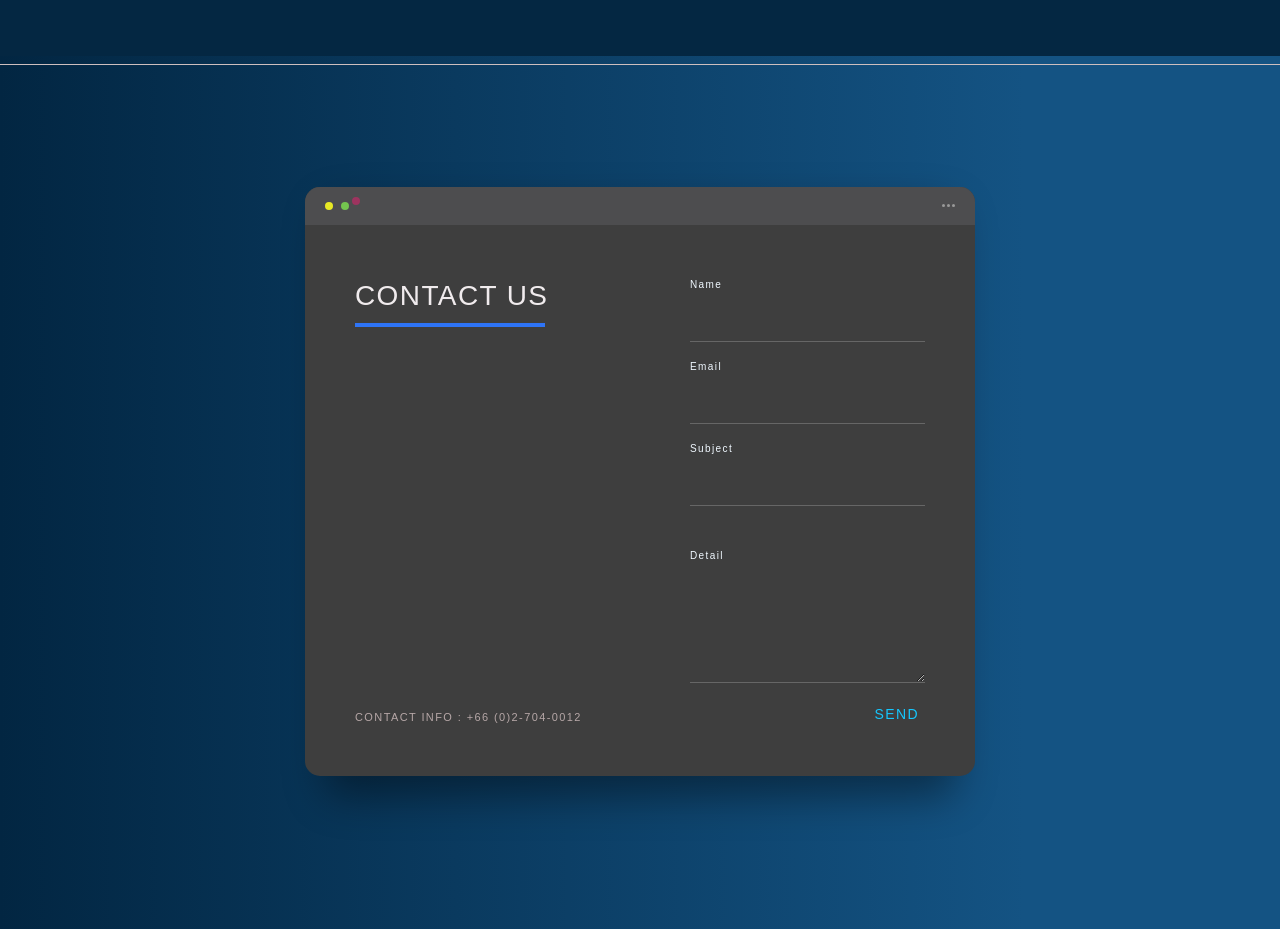
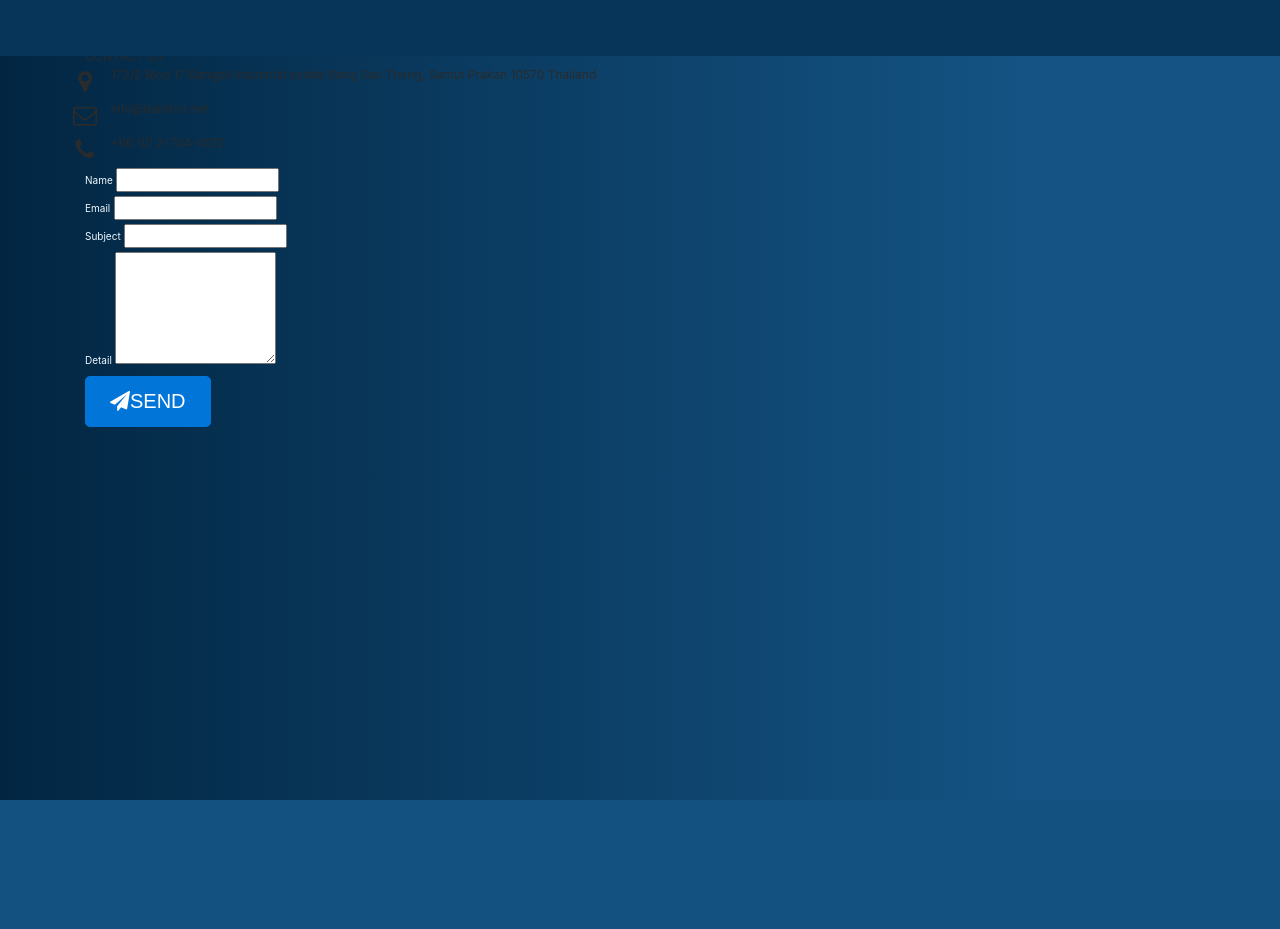
Before and after one commit to chonlatee11/dairiki-web-project, a Django app: page /contact/ in a window 1280 px wide. After the commit the page ends 800 px from the top, so only its background shows below. Run offline with Django 4.2, Linux system fonts and the light colour scheme; some libraries are stand-ins or nearby versions.

Commit message:
Squashed commit of the following:
commit 512346512262d928905df3813b5f201604e6cd15
Merge: f1ce30e ed69546
Author: chonlatee11 <46771457+chonlatee11@users.noreply.github.com>
Date:   Wed Apr 27 16:45:08 2022 +0700

    Merge branch 'JK369'

commit ed695464a822adb383fc78d9855cac8f74c7ec21
Author: chonlatee11 <46771457+chonlatee11@users.noreply.github.com>
Date:   Wed Apr 27 16:42:03 2022 +0700

    Enter

commit eefaa8da36aeabc67ba9e7f7636c746477bfbd89
Author: JK369x <104179568+JK369x@users.noreply.github.com>
Date:   Wed Apr 27 16:34:37 2022 +0700

    update page

    page location and page equipment

```diff
--- a/project/home/template/home/base.html
+++ b/project/home/template/home/base.html
@@ -11,9 +11,11 @@
     <link href="{%static 'css/carousel.css' %}" rel="stylesheet">
     <link href="https://getbootstrap.com/docs/4.0/dist/css/bootstrap.min.css" rel="stylesheet">
     <script src="//cdn.jsdelivr.net/npm/sweetalert2@11"></script>
+    <link rel='stylesheet' href='https://cdnjs.cloudflare.com/ajax/libs/font-awesome/4.7.0/css/font-awesome.min.css'>
 </head>
+
     <header>
-        <nav style="background-color: #042742; font-family: 'Montserrat', sans-serif; font-size: 18px;letter-spacing: 1.4px; width: 700;" class="navbar navbar-expand-md navbar-dark fixed-top">
+        <nav style="background-color: #063559;" class="navbar navbar-expand-md navbar-dark fixed-top">
           <button class="navbar-toggler" type="button" data-toggle="collapse" data-target="#navbarCollapse" aria-controls="navbarCollapse" aria-expanded="false" aria-label="Toggle navigation">
             <span class="navbar-toggler-icon"></span>
           </button>
@@ -32,21 +34,26 @@
                 <a class="nav-link" href="{% url 'Equipment' %}">Equipment <span class="sr-only">(current)</span></a>
               </li>
               <li class="nav-item active">
-                <a class="nav-link" href="{% url 'Location' %}">Location <span class="sr-only">(current)</span></a>
+                <a class="nav-link" href="{% url 'Parent' %}">Parent <span class="sr-only">(current)</span></a>
               </li>
               <li class="nav-item active">
-                <a class="nav-link" href="{% url 'Contact' %}">Contact us <span class="sr-only">(current)</span></a>
+                <a class="nav-link" href="{% url 'Location' %}">Location <span class="sr-only">(current)</span></a>
               </li>
             </ul>
           </div>
         </nav>
       </header>
-      <hr style="height:1px;border-width:0;color:rgba(143, 71, 12, 0.375);background-color:rgb(206, 191, 191)">
       <body style="background-color: #052b47;">
-      <main>
-        {% block content %}
 
-        {% endblock content %}
-      </main>
-    </body>
+        <main>
+          {% block content %}
+
+          {% endblock content %}
+
+        </main>
+
+      </body>
+
+
+
 </html>
--- a/project/home/template/home/contact.html
+++ b/project/home/template/home/contact.html
@@ -47,226 +47,14 @@
   {% endif %}
 {% endif %}
 <style>
-    *, *:before, *:after {
-  box-sizing: border-box;
-  -webkit-font-smoothing: antialiased;
-  -moz-osx-font-smoothing: grayscale;
-}
-
 body {
   background: linear-gradient(to right, #022642 0%, #145383 80%);
   font-size: 12px;
 }
-
-body, button, input {
-  font-family: 'Montserrat', sans-serif;
-  font-weight: 400;
-  letter-spacing: 1.4px;
-  text-shadow: white;
-}
-
-.background {
-  display: flex;
-  min-height: 100vh;
-}
-
-.container {
-  flex: 0 1 700px;
-  margin: auto;
-  padding: auto;
-}
-
-.screen {
-  position: relative;
-  background: #3e3e3e;
-  border-radius: 15px;
-}
-
-.screen:after {
-  content: '';
-  display: block;
-  position: absolute;
-  top: 0;
-  left: 20px;
-  right: 20px;
-  bottom: 0;
-  border-radius: 15px;
-  box-shadow: 0 20px 40px rgba(0, 0, 0, .4);
-  z-index: -1;
-}
-
-.screen-header {
-  display: flex;
-  align-items: center;
-  padding: 10px 20px;
-  background: #4d4d4f;
-  border-top-left-radius: 15px;
-  border-top-right-radius: 15px;
-}
-
-.screen-header-left {
-  margin-right: auto;
-}
-
-.screen-header-button {
-  display: inline-block;
-  width: 8px;
-  height: 8px;
-  margin-right: 3px;
-  border-radius: 8px;
-  background: white;
-}
-
-.screen-header-button.close {
-  background: #ed1c6f;
-}
-
-.screen-header-button.maximize {
-  background: #e8e925;
-}
-
-.screen-header-button.minimize {
-  background: #74c54f;
-}
-
-.screen-header-right {
-  display: flex;
-}
-
-.screen-header-ellipsis {
-  width: 3px;
-  height: 3px;
-  margin-left: 2px;
-  border-radius: 8px;
-  background: #999;
-}
-
-.screen-body {
-  display: flex;
-}
-
-.screen-body-item {
-  flex: 1;
-  padding: 50px;
-}
-
-.screen-body-item.left {
-  display: flex;
-  flex-direction: column;
-}
-
-.app-title {
-  display: flex;
-  flex-direction: column;
-  position: relative;
-  color: #f0ebed;
-  font-size: 28px;
-}
-
-.app-title:after {
-  content: '';
-  display: block;
-  position: absolute;
-  left: 0;
-  bottom: -10px;
-  width: 190px;
-  height: 4px;
-  background: #2e74f6;
-}
-
-.app-contact {
-  margin-top: auto;
-  font-size: 11px;
-  color: rgb(182, 167, 167);
-}
-
-.app-form-group {
-  margin-bottom: 15px;
-}
-
-.app-form-group.message {
-  margin-top: 40px;
-}
-
-.app-form-group.buttons {
-  margin-bottom: 0;
-  text-align: right;
-}
-
-.app-form-control {
-  width: 100%;
-  padding: 10px 0;
-  background: none;
-  border: none;
-  border-bottom: 1px solid #666;
-  color: #ddd;
-  font-size: 14px;
-  outline: none;
-  transition: border-color .2s;
-}
-
-.app-form-control::placeholder {
-  color: #666;
-}
-
-.app-form-control:focus {
-  border-bottom-color: rgb(196, 171, 171);
-}
-
-.app-form-button {
-  background: none;
-  border: none;
-  color: #15c7fe;
-  font-size: 14px;
-  cursor: pointer;
-  outline: none;
-}
-
-.app-form-button:hover {
-  color: #07696e;
-}
-.dribbble {
-  width: 20px;
-  height: 20px;
-  margin: 0 5px;
-}
-
-@media screen and (max-width: 520px) {
-  .screen-body {
-    flex-direction: column;
-  }
-
-  .screen-body-item.left {
-    margin-bottom: 30px;
-  }
-
-  .app-title {
-    flex-direction: row;
-  }
-
-  .app-title span {
-    margin-right: 12px;
-  }
-
-  .app-title:after {
-    display: none;
-  }
-}
-
-@media screen and (max-width: 600px) {
-  .screen-body {
-    padding: 40px;
-  }
-
-  .screen-body-item {
-    padding: 0;
-  }
-}
-
 </style>
 <body>
-<div class="background">
-    <div class="container">
+<div class="background responetablet">
+    <div class="container responetablet">
       <div class="screen">
         <div class="screen-header">
           <div class="screen-header-left">
@@ -280,16 +68,22 @@ body, button, input {
             <div class="screen-header-ellipsis"></div>
           </div>
         </div>
-        <div class="screen-body">
-          <div class="screen-body-item left">
-            <div class="app-title">
+        <div class="screen-body responetablet">
+          <div class="screen-body-item left responetablet">
+            <div class="app-title responetablet">
               <span>CONTACT US</span>
             </div>
-            <div class="app-contact">CONTACT INFO : +66 (0)2-704-0012</div>
+            <div class="app-contact responetablet">
+              <ul class="fa-ul responetablet">
+                <li><i class="fa-li fa fa-map-marker fa-2x"></i><p>172/2 Moo 17 Bangpli Industrial estate Bang Sao Thong, Samut Prakan 10570 Thailand</p></li>
+                <li><i class="fa-li fa fa-envelope-o fa-2x"></i><p>info@dairiki-t.net</p></li>
+                <li><i class="fa-li fa fa-phone fa-2x"></i><p>+66 (0) 2-704-0012</p></li>
+              </ul>
+            </div>
           </div>
           <div class="screen-body-item">
-              <form method="POST" id="ContactFrom">
-                  {% csrf_token %}
+              <form method="POST" id="ContactFrom responetablet">
+
                 <div class="app-form">
                     <div class="app-form-group">
                       <label for="name" style="font-size: smaller;color: aliceblue;">Name</label>
@@ -308,7 +102,13 @@ body, button, input {
                       <textarea class="app-form-control" name="detail" style="height: 7rem;" id="detail"></textarea>
                     </div>
                     <div class="app-form-group buttons">
-                      <button class="app-form-button" id="submit" name="submit">SEND</button>
+                      <button class="btn btn-primary btn-lg" id="submit" type="submit" value="SEND">
+                        <div class="send-button">
+                          <div class="alt-send-button">
+                            <i class='fa fa-paper-plane' style='color: rgb(255, 255, 255);margin-left: auto; margin-right: auto;'></i><span class="send-text">SEND</span>
+                          </div>
+                        </div>
+                        </button>
                     </div>
                   </div>
               </form>
```
Also changed, not shown: project/home/template/home/equipment.html (+39 -12 lines), project/home/template/home/home.html (+25 -18 lines), project/home/template/home/location.html (+30 -0 lines), project/home/static/image/equipment/bnd.png (added), project/home/static/image/equipment/cm400.png (added), project/home/static/image/equipment/ex105.png (added), project/home/static/image/equipment/mw12.png (added), project/home/static/image/equipment/x-100.png (added), project/home/static/image/location/location.png (added), 1 other file.
